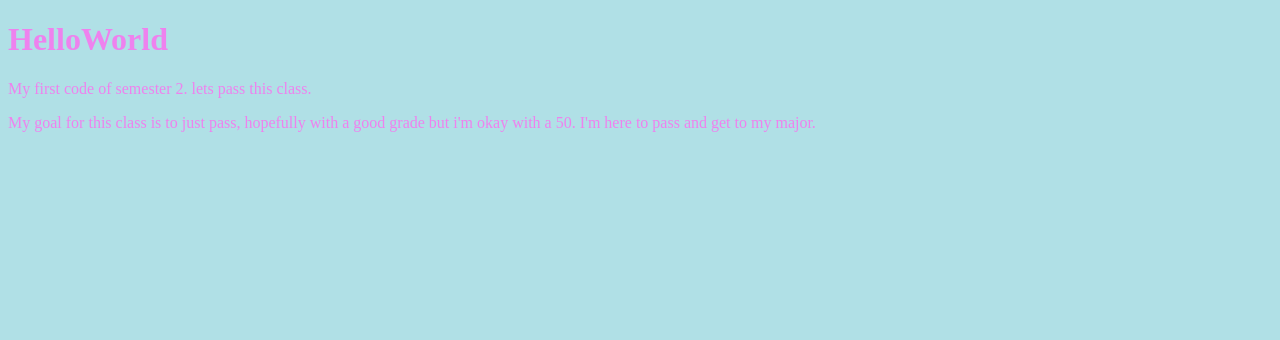
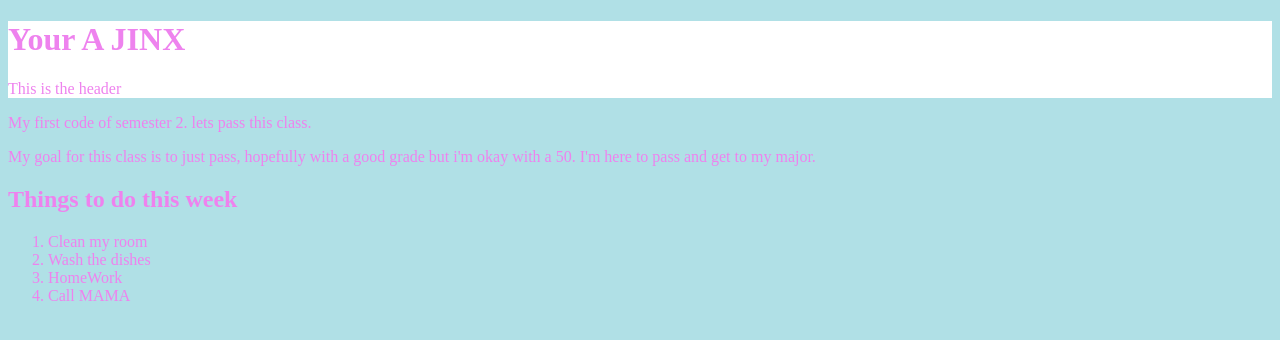
Before and after one commit to TheoKrystik/intermediate-web-first-repo, a plain HTML site: page index.html in a window 1280 px wide. Drawn offline with Linux system fonts and the light colour scheme.

Commit message:
version 1 of our CSS review
looked at CSS, div, and other things we did last semester

```diff
--- a/index.html
+++ b/index.html
@@ -7,9 +7,26 @@
     <link rel="stylesheet" href="style.css">
 </head>
 <body>
-    <h1>HelloWorld</h1>
+    <div class="header">
+    <h1>Your A JINX</h1>
+    <p>This is the header</p>
+    </div>
     <p>My first code of semester 2. lets pass this class.</p>
     <p>My goal for this class is to just pass, hopefully with a good grade but i'm okay with a 50.
         I'm here to pass and get to my major.</p>
+
+    <h2>Things to do this week</h2>
+        <ol>
+            <li class="personal">Clean my room</li>
+            <li> Wash the dishes</li>
+            <li> HomeWork</li>
+            <li> Call MAMA</li>
+        </ol>
+
+
+
 </body>
+
+
+
 </html>
--- a/style.css
+++ b/style.css
@@ -1,4 +1,8 @@
 body{
     background-color: powderblue;
     color: violet;
+
 }
+div.header{
+    background-color: white;
+}
```
